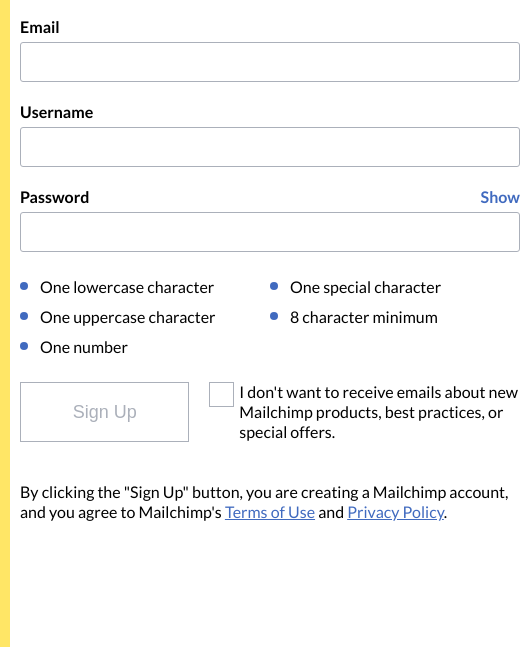
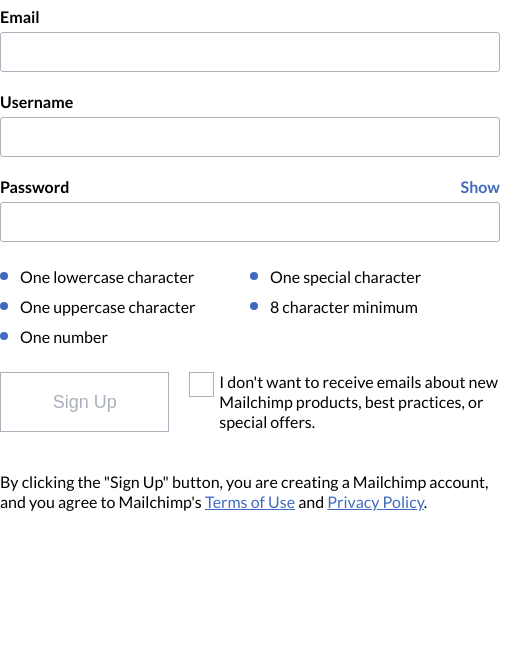
Before and after one commit to NiteArie/mailchimp-form, a plain HTML site: page index.html in a window 390 px wide. Shown: the part 197-844 px from the top of the page, 530 px wide, since content can reach past the window. Drawn offline with Linux system fonts and the light colour scheme.

Commit message:
[Update] Basic Responsive

```diff
--- a/style.css
+++ b/style.css
@@ -29,6 +29,13 @@ body {
 .signup__container {
     border-left: 10px solid var(--backgroundColor);
     padding: 10px;
+}
+
+@media only screen and (max-width: 500px) {
+    .signup__container {
+        border-left: none;
+        padding: 0;
+    }
 }
 
 .signup__page {
```
